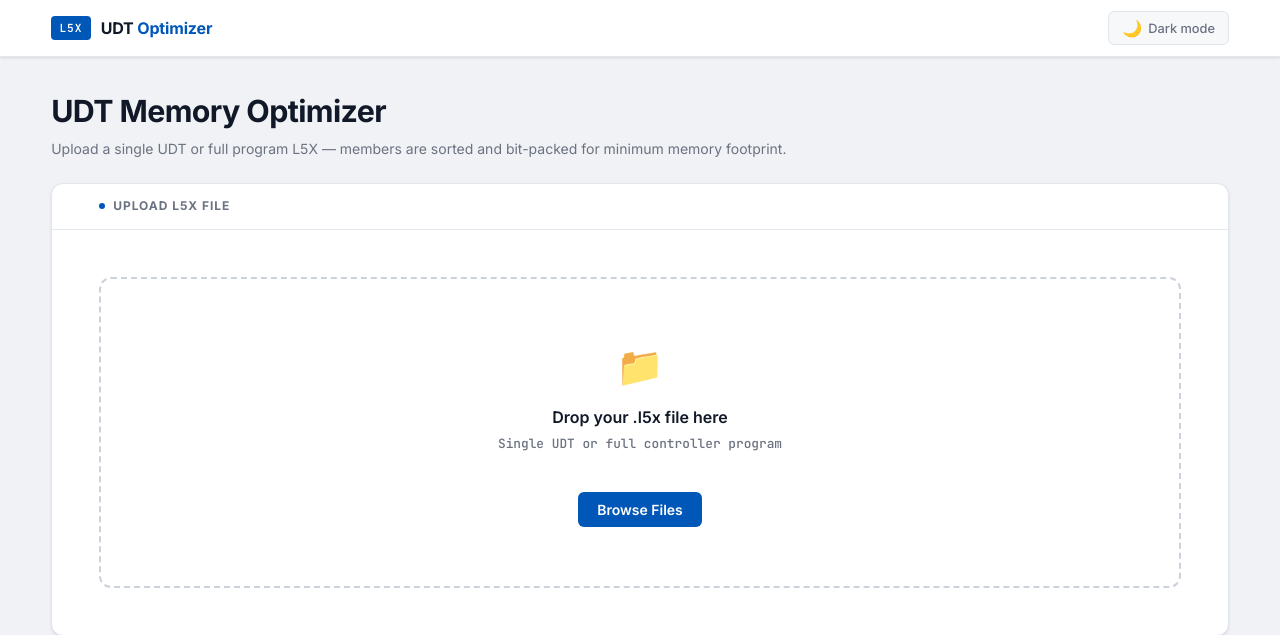
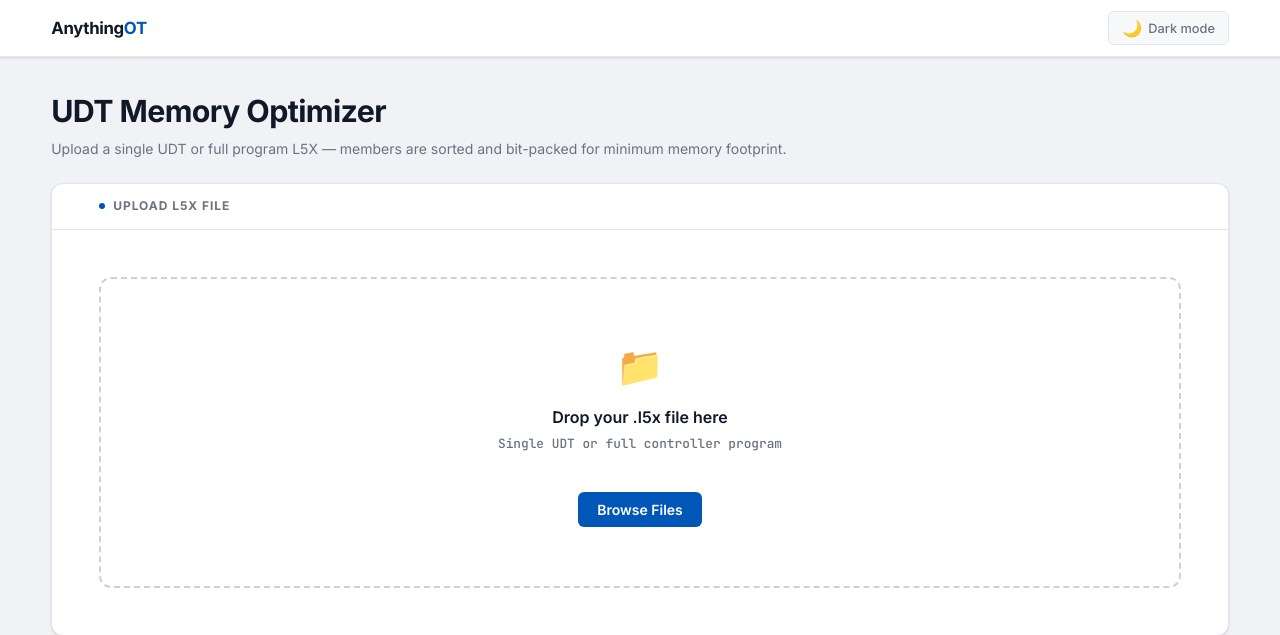
Before and after one commit to AnythingOT/L5X_UDT-Optimizer, a Flask app: page / in a window 1280 px wide. Shown: the top 635 px of the page. Run offline with Flask 3, Linux system fonts and the light colour scheme.

Commit message:
Add files via upload

```diff
--- a/app.py
+++ b/app.py
@@ -15,7 +15,10 @@ def resource_path(rel):
     except: base = os.path.abspath(".")
     return os.path.join(base, rel)
 
-app = Flask(__name__, template_folder=resource_path("templates"))
+app = Flask(__name__,
+            template_folder=resource_path("templates"),
+            static_folder=resource_path("static"),
+            static_url_path="/static")
 _download_store: dict = {}
 
 def sanitize_filename(name):
--- a/templates/index.html
+++ b/templates/index.html
@@ -4,6 +4,7 @@
   <meta charset="UTF-8"/>
   <meta name="viewport" content="width=device-width, initial-scale=1.0"/>
   <title>L5X UDT Optimizer</title>
+  <link rel="icon" type="image/x-icon" href="/static/AnyOT.ico"/>
   <link rel="preconnect" href="https://fonts.googleapis.com"/>
   <link rel="preconnect" href="https://fonts.gstatic.com" crossorigin/>
   <link href="https://fonts.googleapis.com/css2?family=Inter:wght@400;500;600;700&family=JetBrains+Mono:wght@500;600&display=swap" rel="stylesheet"/>
@@ -96,17 +97,6 @@
   .brand {
     display: flex; align-items: center; gap: 10px;
   }
-  .brand-badge {
-    background: var(--accent); color: #fff;
-    font-family: var(--font-mono); font-weight: 600;
-    font-size: .7rem; letter-spacing: .08em;
-    padding: .22rem .52rem; border-radius: 4px;
-  }
-  .brand-name {
-    font-size: 1rem; font-weight: 700; letter-spacing: -.01em;
-    color: var(--text);
-  }
-  .brand-name span { color: var(--accent); }
 
   /* Theme toggle */
   .theme-btn {
@@ -133,6 +123,14 @@
 
   /* Page title */
   .page-title { margin-bottom: .25rem; }
+  .brand-mark {
+    font-weight: 800;
+    font-size: 1.05rem;
+    letter-spacing: -.02em;
+    color: var(--text);          /* follows the active theme */
+    line-height: 1;
+  }
+  .brand-mark span { color: var(--accent); }   /* accent flips with theme too */
   .page-title h1 {
     font-size: clamp(1.4rem, 3vw, 1.9rem);
     font-weight: 700; letter-spacing: -.02em; color: var(--text);
@@ -382,8 +380,7 @@
 <div class="topbar">
   <div class="topbar-inner">
     <div class="brand">
-      <span class="brand-badge">L5X</span>
-      <span class="brand-name">UDT <span>Optimizer</span></span>
+      <span class="brand-mark">Anything<span>OT</span></span>
     </div>
     <button class="theme-btn" id="theme-btn" onclick="toggleTheme()">
       <span class="theme-icon" id="theme-icon">🌙</span>
```
